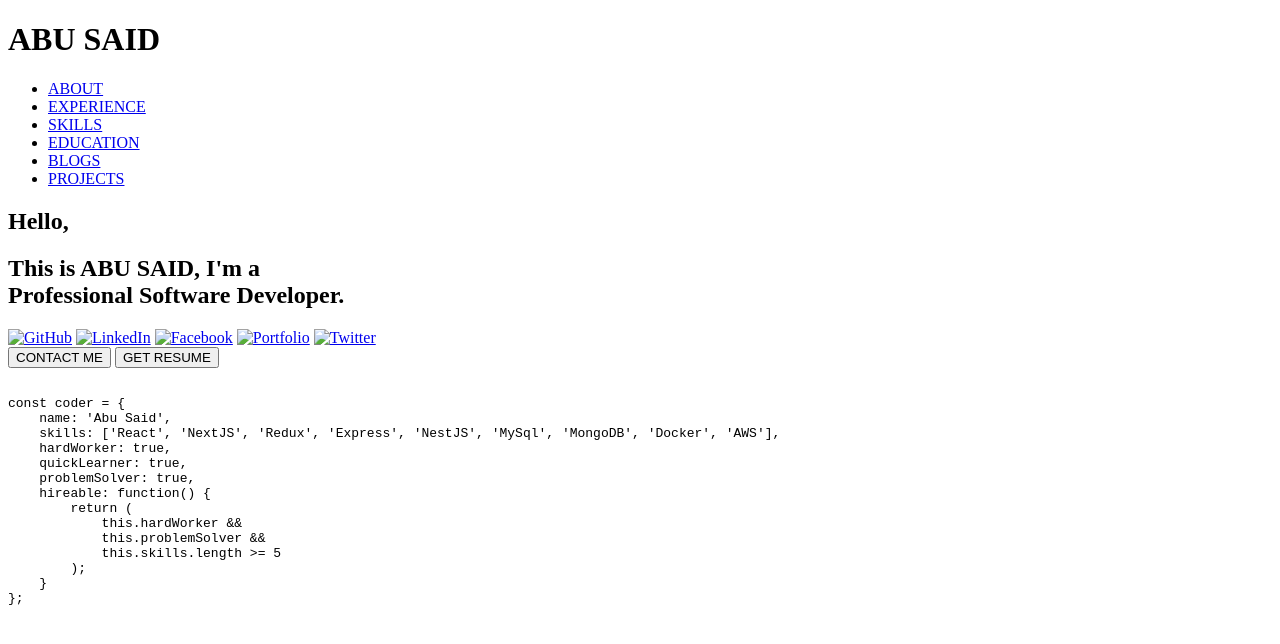
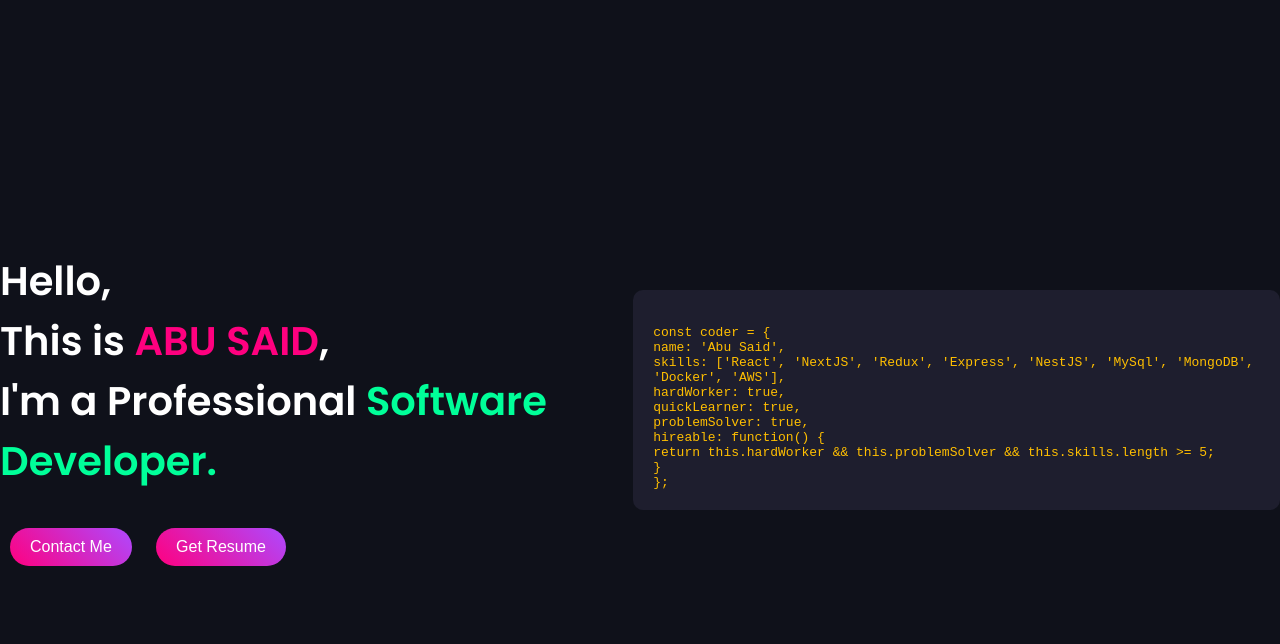
Before and after one commit to Poonam67/poonam.github.io, a plain HTML site: page portfolio/index.html in a window 1280 px wide. Drawn offline with Linux system fonts and the light colour scheme.

Commit message:
new changes

```diff
--- a/portfolio/index.html
+++ b/portfolio/index.html
@@ -3,42 +3,75 @@
 <head>
     <meta charset="UTF-8">
     <meta name="viewport" content="width=device-width, initial-scale=1.0">
-    <title>Portfolio - Abu Said</title>
-    <link rel="stylesheet" href="styles.css">
+    <title>Abu Said - Portfolio</title>
+    <link href="https://fonts.googleapis.com/css2?family=Poppins:wght@300;400;600&display=swap" rel="stylesheet">
+    <style>
+        body {
+            margin: 0;
+            padding: 0;
+            font-family: 'Poppins', sans-serif;
+            background: #0f111a;
+            color: white;
+            text-align: center;
+        }
+        .container {
+            display: flex;
+            justify-content: space-around;
+            align-items: center;
+            height: 100vh;
+        }
+        .text-section {
+            text-align: left;
+        }
+        h1 {
+            font-size: 2.5rem;
+        }
+        .highlight {
+            color: #ff007f;
+            font-weight: bold;
+        }
+        .highlight-green {
+            color: #00ff99;
+            font-weight: bold;
+        }
+        .buttons {
+            margin-top: 20px;
+        }
+        button {
+            background: linear-gradient(45deg, #ff007f, #ae49ff);
+            border: none;
+            padding: 10px 20px;
+            color: white;
+            border-radius: 25px;
+            font-size: 1rem;
+            cursor: pointer;
+            margin: 10px;
+        }
+        .code-box {
+            background: #1e1e2e;
+            padding: 20px;
+            border-radius: 10px;
+            text-align: left;
+            font-family: monospace;
+        }
+        .code-box code {
+            color: #ffbf00;
+            white-space: pre-line;
+            display: block;
+        }
+    </style>
 </head>
 <body>
-    <header>
-        <h1 class="logo">ABU SAID</h1>
-        <nav>
-            <ul>
-                <li><a href="#about">ABOUT</a></li>
-                <li><a href="#experience">EXPERIENCE</a></li>
-                <li><a href="#skills">SKILLS</a></li>
-                <li><a href="#education">EDUCATION</a></li>
-                <li><a href="#blogs">BLOGS</a></li>
-                <li><a href="#projects">PROJECTS</a></li>
-            </ul>
-        </nav>
-    </header>
-    <section class="hero">
-        <div class="intro">
-            <h2>Hello,</h2>
-            <h1>This is <span class="highlight">ABU SAID</span>, I'm a<br>Professional <span class="highlight">Software Developer</span>.</h1>
-            <div class="social-icons">
-                <a href="#"><img src="github-icon.png" alt="GitHub"></a>
-                <a href="#"><img src="linkedin-icon.png" alt="LinkedIn"></a>
-                <a href="#"><img src="facebook-icon.png" alt="Facebook"></a>
-                <a href="#"><img src="portfolio-icon.png" alt="Portfolio"></a>
-                <a href="#"><img src="twitter-icon.png" alt="Twitter"></a>
-            </div>
+    <div class="container">
+        <div class="text-section">
+            <h1>Hello, <br> This is <span class="highlight">ABU SAID</span>,<br> I'm a Professional <span class="highlight-green">Software Developer.</span></h1>
             <div class="buttons">
-                <button class="contact">CONTACT ME</button>
-                <button class="resume">GET RESUME</button>
+                <button>Contact Me</button>
+                <button>Get Resume</button>
             </div>
         </div>
         <div class="code-box">
-            <pre>
-<code>
+            <code>
 const coder = {
     name: 'Abu Said',
     skills: ['React', 'NextJS', 'Redux', 'Express', 'NestJS', 'MySql', 'MongoDB', 'Docker', 'AWS'],
@@ -46,17 +79,11 @@ const coder = {
     quickLearner: true,
     problemSolver: true,
     hireable: function() {
-        return (
-            this.hardWorker &&
-            this.problemSolver &&
-            this.skills.length >= 5
-        );
+        return this.hardWorker && this.problemSolver && this.skills.length >= 5;
     }
 };
-</code>
-            </pre>
+            </code>
         </div>
-    </section>
-    <script src="script.js"></script>
+    </div>
 </body>
 </html>
```
